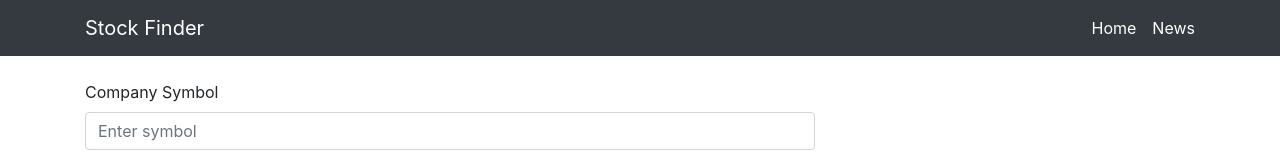
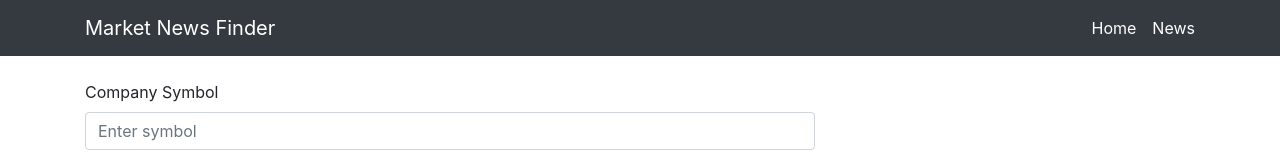
Before and after one commit to luisychun/finnhub-finder, a React (Create React App) app: page / in a window 1280 px wide. Shown: the top 156 px of the page. Built offline with nearby package versions, Linux system fonts and the light colour scheme; no server answers.

Commit message:
fix: clear button disappear when page is redirect from profile news

```diff
--- a/src/App.js
+++ b/src/App.js
@@ -12,7 +12,7 @@ import NewsState from './context/news/NewsState'
 import SymbolsState from './context/symbols/SymbolsState'
 
 const App = () => {
-  const title = 'Stock Finder'
+  const title = 'Market News Finder'
   return (
     <SymbolsState>
       <NewsState>
--- a/src/components/layout/Form.js
+++ b/src/components/layout/Form.js
@@ -4,9 +4,9 @@ import SymbolsContext from '../../context/symbols/symbolsContext'
 
 const FormPage = () => {
   const symbolsContext = useContext(SymbolsContext)
+  const { symbols } = symbolsContext
 
   const [symbol, setSymbol] = useState('')
-  const [clearBtn, setClearBtn] = useState(false)
 
   const onChange = (e) => {
     setSymbol(e.target.value)
@@ -19,13 +19,11 @@ const FormPage = () => {
     }else {
       symbolsContext.getSymbols(symbol)
       setSymbol('')
-      setClearBtn(true)
     }
   }
 
   const clearAllSymbols = (e) => {
     symbolsContext.clearSymbols()
-    setClearBtn(false)
   }
 
 
@@ -42,7 +40,7 @@ const FormPage = () => {
         <Button variant="dark" type="submit" style={{ boxShadow: 'none' }}>
           Search
         </Button>
-        { clearBtn && <Button variant="outline-dark" style={{ boxShadow: 'none' }} className="mx-2" onClick={clearAllSymbols}>
+        { (symbols && symbols.length > 0 )&& <Button variant="outline-dark" style={{ boxShadow: 'none' }} className="mx-2" onClick={clearAllSymbols}>
           Clear
         </Button>}
       </Form>
```
Also changed, not shown: 1 other file (tests, documents, lock files or other folders).
